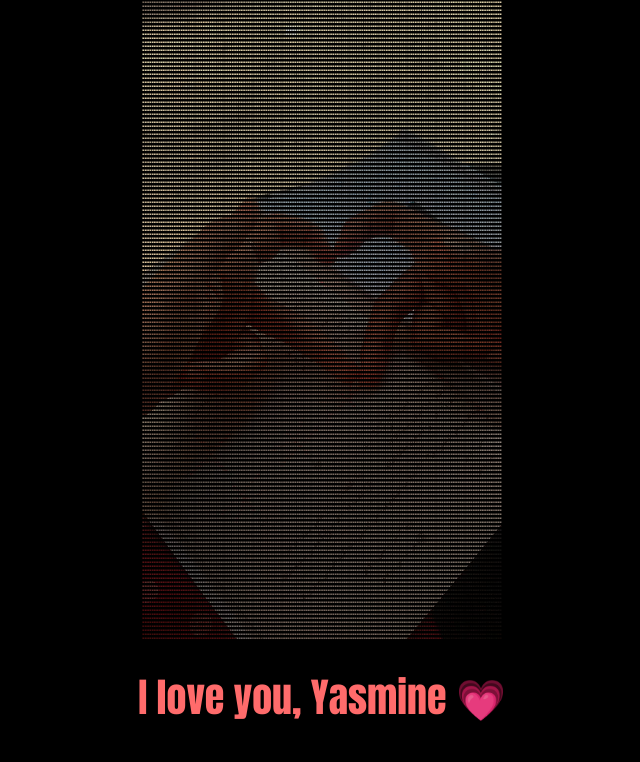
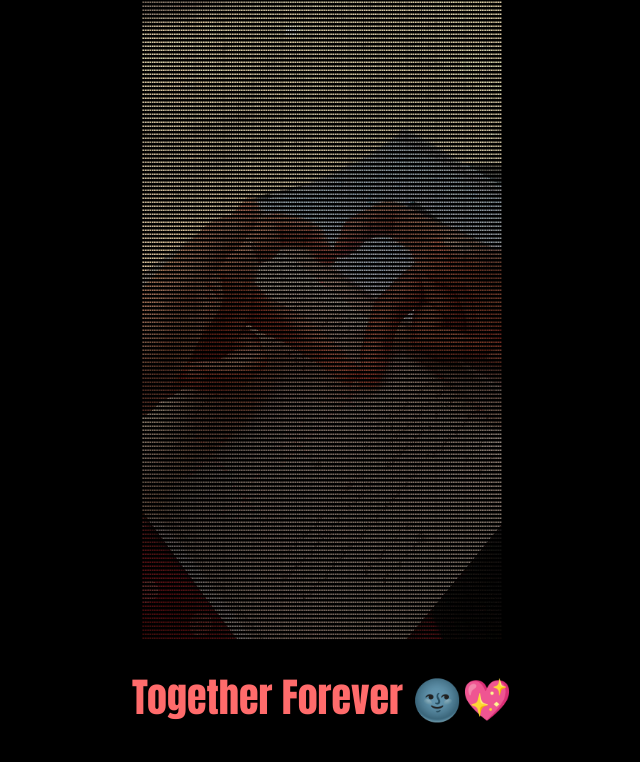
Before and after one commit to OMarey1/Gift, a plain HTML site: page index.html in a window 1280 px wide. Shown: the whole page, without its empty margins (318-958 px from the left). Drawn offline with Linux system fonts and the light colour scheme.

Commit message:
Update index.html

```diff
--- a/index.html
+++ b/index.html
@@ -14,7 +14,7 @@
 
     </div>
 
-    <h1>I love you, Yasmine 💗</h1>
+    <h1>Together Forever 🌚💖</h1>
 
     <script src="./app.js"></script>
 </body>
```
